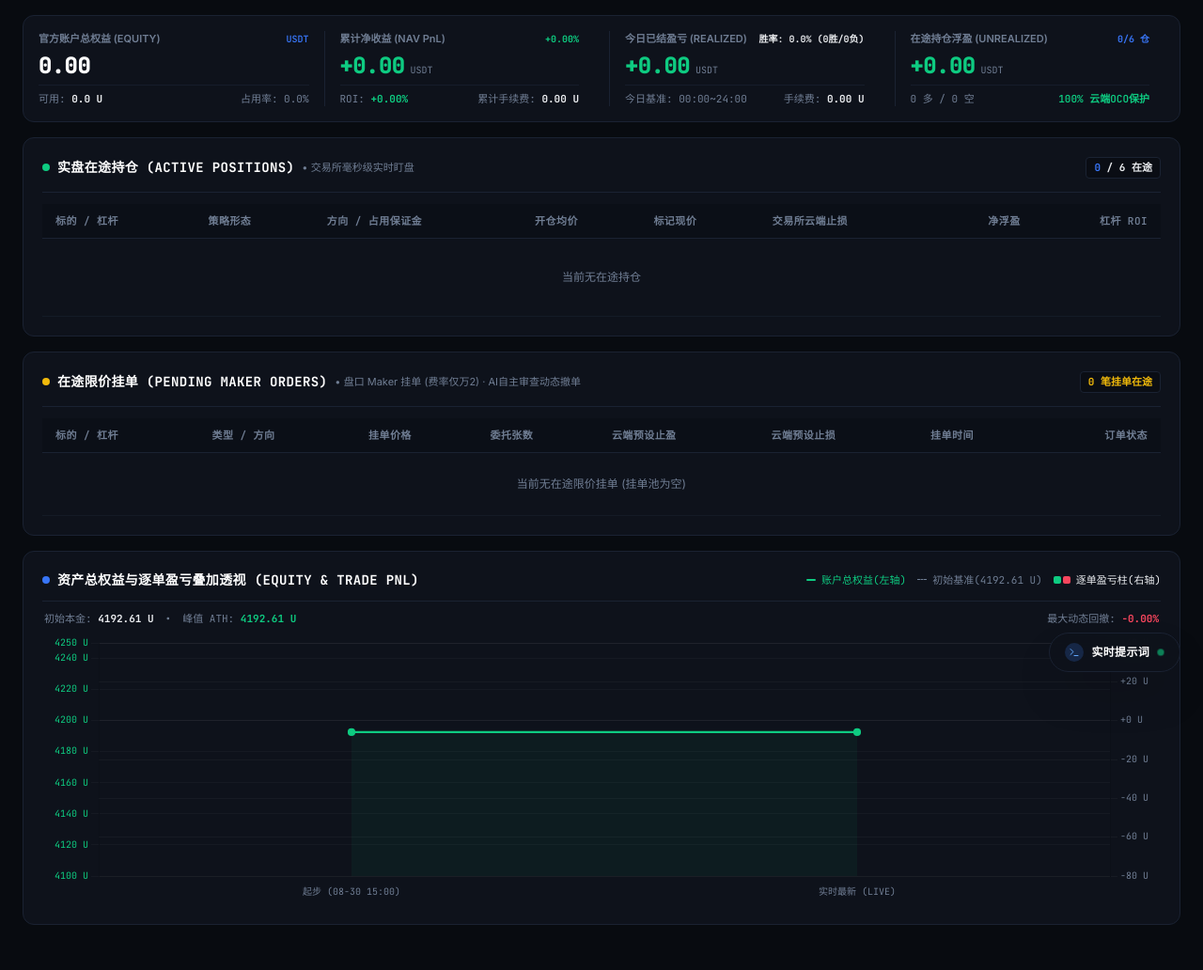
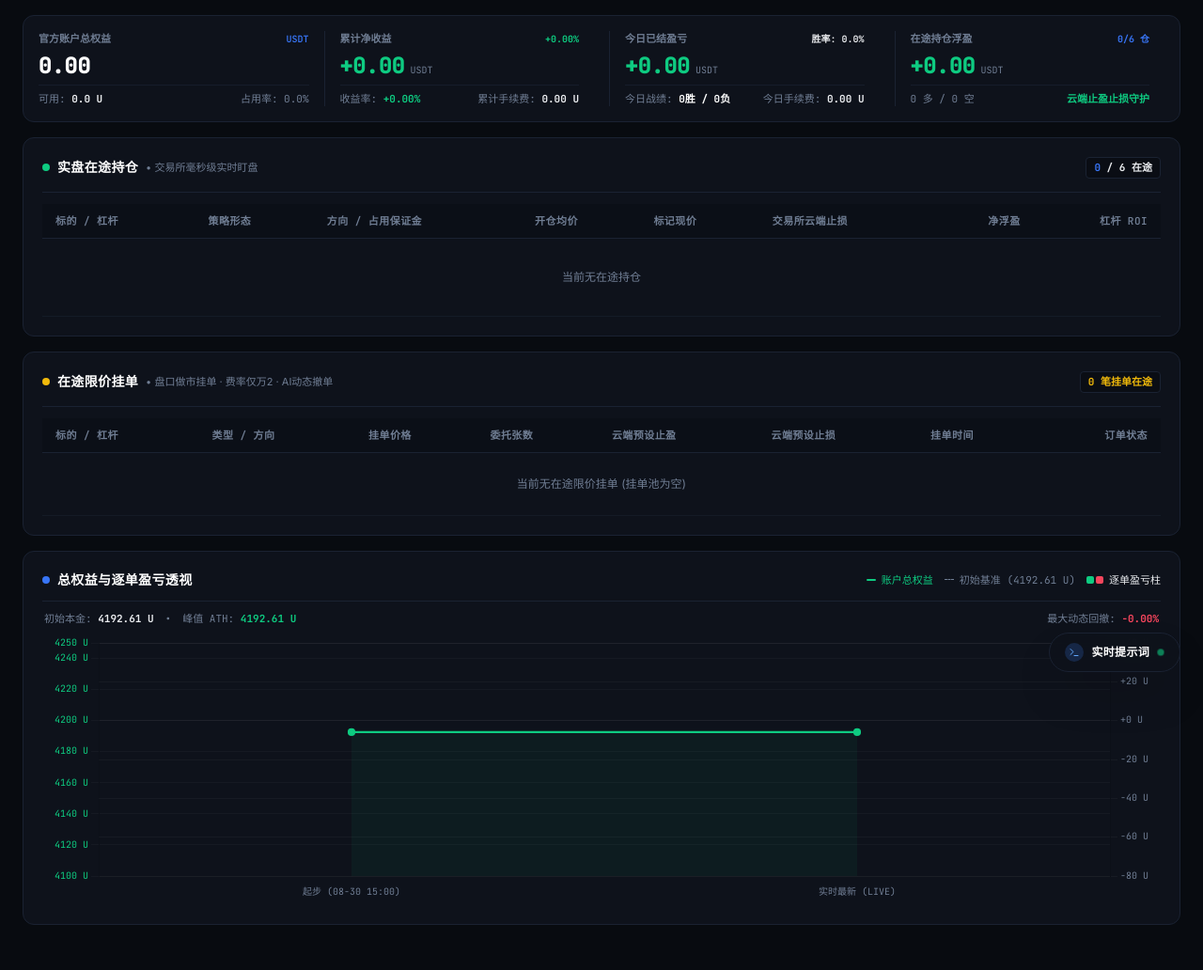
Before and after one commit to 0xdabiaoge/r20-quantum-trader, a FastAPI app: page / in a window 1280 px wide. Shown: the part 61-1093 px from the top of the page at 94% size. Run offline with FastAPI, Linux system fonts and the light colour scheme.

Commit message:
style(ui): simplify chart title, clean up KPI hero metrics layout, and remove redundant English label suffixes across all modules

```diff
--- a/dashboard/templates/index.html
+++ b/dashboard/templates/index.html
@@ -243,10 +243,10 @@
             <div class="terminal-panel p-3.5 sm:p-4">
                 <div class="grid grid-cols-2 lg:grid-cols-4 gap-3 sm:gap-4 divide-y lg:divide-y-0 lg:divide-x divide-[#1A2232]">
 
-                    <!-- Tile 1: 账户总权益 (Total Equity) -->
+                    <!-- Tile 1: 官方账户总权益 -->
                     <div class="flex flex-col justify-between pt-2 lg:pt-0 lg:px-2 first:pt-0 first:px-0">
                         <div class="flex items-center justify-between text-[11px] text-[#707E94] font-semibold">
-                            <span>官方账户总权益 (EQUITY)</span>
+                            <span>官方账户总权益</span>
                             <span class="font-mono text-[10px] text-[#3875F6]">USDT</span>
                         </div>
                         <div class="my-1">
@@ -254,14 +254,14 @@
                         </div>
                         <div class="flex items-center justify-between text-[11px] font-mono text-[#707E94] pt-1.5 border-t border-[#161D2B]">
                             <span>可用: <strong id="metric-avail" class="text-[#EAECEF]">--</strong></span>
-                            <span id="metric-margin-usage" class="text-[#707E94]">占用率: 0%</span>
-                        </div>
-                    </div>
-
-                    <!-- Tile 2: 累计净收益 (NAV Return) -->
+                            <span id="metric-margin-usage" class="text-[#707E94]">保证金占用: 0%</span>
+                        </div>
+                    </div>
+
+                    <!-- Tile 2: 累计净收益 -->
                     <div class="flex flex-col justify-between pt-2 lg:pt-0 lg:px-4">
                         <div class="flex items-center justify-between text-[11px] text-[#707E94] font-semibold">
-                            <span>累计净收益 (NAV PnL)</span>
+                            <span>累计净收益</span>
                             <span id="metric-cum-roi" class="font-mono text-[10px] font-bold text-[#0ECB81]">--</span>
                         </div>
                         <div class="my-1 flex items-baseline space-x-1.5">
@@ -269,15 +269,15 @@
                             <span class="text-[10px] font-mono text-[#707E94]">USDT</span>
                         </div>
                         <div class="flex items-center justify-between text-[11px] font-mono text-[#707E94] pt-1.5 border-t border-[#161D2B]">
-                            <span>ROI: <strong id="metric-cum-roi-label" class="text-[#0ECB81]">--</strong></span>
+                            <span>收益率: <strong id="metric-cum-roi-label" class="text-[#0ECB81]">--</strong></span>
                             <span>累计手续费: <strong id="metric-cum-fees" class="text-[#EAECEF]">--</strong></span>
                         </div>
                     </div>
 
-                    <!-- Tile 3: 今日已结盈亏 (Realized PnL) -->
+                    <!-- Tile 3: 今日已结盈亏 -->
                     <div class="flex flex-col justify-between pt-2 lg:pt-0 lg:px-4">
                         <div class="flex items-center justify-between text-[11px] text-[#707E94] font-semibold">
-                            <span>今日已结盈亏 (REALIZED)</span>
+                            <span>今日已结盈亏</span>
                             <span id="metric-today-wr" class="font-mono text-[10px] font-bold text-[#EAECEF]">胜率: 0%</span>
                         </div>
                         <div class="my-1 flex items-baseline space-x-1.5">
@@ -285,15 +285,15 @@
                             <span class="text-[10px] font-mono text-[#707E94]">USDT</span>
                         </div>
                         <div class="flex items-center justify-between text-[11px] font-mono text-[#707E94] pt-1.5 border-t border-[#161D2B]">
-                            <span class="text-[#707E94]">今日基准: 00:00~24:00</span>
-                            <span>手续费: <strong id="metric-fees" class="text-[#EAECEF]">0 U</strong></span>
-                        </div>
-                    </div>
-
-                    <!-- Tile 4: 在途持仓浮盈 (Active Positions & UPL) -->
+                            <span>今日战绩: <strong id="metric-today-record" class="text-white">0胜 / 0负</strong></span>
+                            <span>今日手续费: <strong id="metric-fees" class="text-[#EAECEF]">0 U</strong></span>
+                        </div>
+                    </div>
+
+                    <!-- Tile 4: 在途持仓浮盈 -->
                     <div class="flex flex-col justify-between pt-2 lg:pt-0 lg:px-4">
                         <div class="flex items-center justify-between text-[11px] text-[#707E94] font-semibold">
-                            <span>在途持仓浮盈 (UNREALIZED)</span>
+                            <span>在途持仓浮盈</span>
                             <span id="metric-pos-count" class="font-mono text-[10px] font-bold text-[#3875F6]">0/6 仓</span>
                         </div>
                         <div class="my-1 flex items-baseline space-x-1.5">
@@ -302,19 +302,19 @@
                         </div>
                         <div class="flex items-center justify-between text-[11px] font-mono text-[#707E94] pt-1.5 border-t border-[#161D2B]">
                             <span id="metric-pos-direction">0 多 / 0 空</span>
-                            <span class="text-[#0ECB81] font-semibold">100% 云端OCO保护</span>
-                        </div>
-                    </div>
-
-                </div>
-            </div>
-
-            <!-- 1. 实盘活动持仓 (Active Positions) -->
+                            <span class="text-[#0ECB81] font-semibold">云端止盈止损守护</span>
+                        </div>
+                    </div>
+
+                </div>
+            </div>
+
+            <!-- 1. 实盘在途持仓 -->
             <div class="terminal-panel p-4 sm:p-5">
                 <div class="flex items-center justify-between pb-3.5 mb-3 border-b border-[#1A2232]">
                     <div class="flex items-center space-x-2">
                         <div class="w-2 h-2 rounded-full bg-[#0ECB81]"></div>
-                        <h2 class="text-xs sm:text-sm font-bold text-white font-mono tracking-wide uppercase">实盘在途持仓 (Active Positions)</h2>
+                        <h2 class="text-xs sm:text-sm font-bold text-white font-mono tracking-wide">实盘在途持仓</h2>
                         <span class="text-[11px] text-[#707E94] hidden sm:inline">• 交易所毫秒级实时盯盘</span>
                     </div>
                     <div class="flex items-center space-x-2">
@@ -351,13 +351,13 @@
                 </div>
             </div>
 
-            <!-- 2. 在途限价挂单 (Pending Maker Orders) -->
+            <!-- 2. 在途限价挂单 -->
             <div class="terminal-panel p-4 sm:p-5">
                 <div class="flex items-center justify-between pb-3.5 mb-3 border-b border-[#1A2232]">
                     <div class="flex items-center space-x-2">
                         <div class="w-2 h-2 rounded-full bg-[#F0B90B]"></div>
-                        <h2 class="text-xs sm:text-sm font-bold text-white font-mono tracking-wide uppercase">在途限价挂单 (Pending Maker Orders)</h2>
-                        <span class="text-[11px] text-[#707E94] hidden sm:inline">• 盘口 Maker 挂单 (费率仅万2) · AI自主审查动态撤单</span>
+                        <h2 class="text-xs sm:text-sm font-bold text-white font-mono tracking-wide">在途限价挂单</h2>
+                        <span class="text-[11px] text-[#707E94] hidden sm:inline">• 盘口做市挂单 · 费率仅万2 · AI动态撤单</span>
                     </div>
                     <span class="px-2 py-0.5 rounded text-[11px] font-mono font-bold bg-[#0A0D14] text-[#F0B90B] border border-[#1A2232]">
                         <span id="pending-orders-count">0</span> 笔挂单在途
@@ -391,24 +391,24 @@
                 </div>
             </div>
 
-            <!-- 3. 资产总权益与逐单盈亏叠加透视 (Equity & Trade PnL Combo) -->
+            <!-- 3. 资产总权益与逐单盈亏 -->
             <div class="terminal-panel p-4 sm:p-5">
                 <div class="flex flex-col sm:flex-row sm:items-center justify-between gap-2.5 pb-3 mb-2.5 border-b border-[#1A2232]">
                     <div class="flex items-center space-x-2">
                         <div class="w-2 h-2 rounded-full bg-[#3875F6]"></div>
-                        <h2 class="text-xs sm:text-sm font-bold text-white font-mono tracking-wide uppercase">资产总权益与逐单盈亏叠加透视 (Equity & Trade PnL)</h2>
+                        <h2 class="text-xs sm:text-sm font-bold text-white font-mono tracking-wide">总权益与逐单盈亏透视</h2>
                     </div>
 
                     <!-- Clean Dual-Axis Legend -->
                     <div class="flex items-center space-x-3 text-[11px] font-mono">
                         <span class="inline-flex items-center text-[#0ECB81]">
-                            <span class="w-2.5 h-0.5 bg-[#0ECB81] mr-1.5 rounded-full"></span> 账户总权益(左轴)
+                            <span class="w-2.5 h-0.5 bg-[#0ECB81] mr-1.5 rounded-full"></span> 账户总权益
                         </span>
                         <span class="inline-flex items-center text-[#707E94]">
-                            <span class="w-2.5 h-0.5 border-t border-dashed border-[#707E94] mr-1.5"></span> 初始基准(4192.61 U)
+                            <span class="w-2.5 h-0.5 border-t border-dashed border-[#707E94] mr-1.5"></span> 初始基准 (4192.61 U)
                         </span>
                         <span class="inline-flex items-center text-[#EAECEF]">
-                            <span class="w-2 h-2 bg-[#0ECB81] mr-0.5 rounded-sm"></span><span class="w-2 h-2 bg-[#F6465D] mr-1.5 rounded-sm"></span> 逐单盈亏柱(右轴)
+                            <span class="w-2 h-2 bg-[#0ECB81] mr-0.5 rounded-sm"></span><span class="w-2 h-2 bg-[#F6465D] mr-1.5 rounded-sm"></span> 逐单盈亏柱
                         </span>
                     </div>
                 </div>
@@ -440,7 +440,7 @@
                 <div class="flex items-center justify-between pb-3.5 mb-3 border-b border-[#1A2232]">
                     <div class="flex items-center space-x-2">
                         <div class="w-2 h-2 rounded-full bg-[#3875F6]"></div>
-                        <h2 class="text-xs sm:text-sm font-bold text-white font-mono tracking-wide uppercase">AI 大脑实时决策与全维因子矩阵 (6 大核心加密资产)</h2>
+                        <h2 class="text-xs sm:text-sm font-bold text-white font-mono tracking-wide">AI 大脑实时决策与全维因子矩阵 (6 大核心加密资产)</h2>
                     </div>
                     <div class="flex items-center space-x-2">
                         <div class="hidden sm:flex items-center space-x-1.5 px-2 py-0.5 rounded bg-[#0A0D14] border border-[#1A2232] text-xs font-mono">
@@ -464,7 +464,7 @@
                 <div class="flex items-center justify-between pb-3.5 mb-3 border-b border-[#1A2232]">
                     <div class="flex items-center space-x-2">
                         <div class="w-2 h-2 rounded-full bg-cyan-400"></div>
-                        <h2 class="text-xs sm:text-sm font-bold text-white font-mono tracking-wide uppercase">AI 大脑历史决策推演审计流 (Decision Audit Log)</h2>
+                        <h2 class="text-xs sm:text-sm font-bold text-white font-mono tracking-wide">AI 大脑历史决策推演审计流</h2>
                     </div>
                 </div>
                 <div id="ai-history-timeline" class="space-y-3 max-h-[420px] overflow-y-auto custom-scrollbar pr-1">
@@ -481,7 +481,7 @@
                 <div class="flex items-center justify-between pb-3.5 mb-3 border-b border-[#1A2232]">
                     <div class="flex items-center space-x-2">
                         <div class="w-2 h-2 rounded-full bg-[#F0B90B]"></div>
-                        <h2 class="text-xs sm:text-sm font-bold text-white font-mono tracking-wide uppercase">全网重大资讯与多币种舆情指数 (News Intelligence)</h2>
+                        <h2 class="text-xs sm:text-sm font-bold text-white font-mono tracking-wide">全网重大资讯与多币种舆情指数</h2>
                     </div>
                     <div class="text-xs font-mono text-[#707E94]">
                         宏观环境: <strong id="news-macro-env" class="text-[#0ECB81]">偏多震荡</strong>
@@ -492,7 +492,7 @@
                     <!-- Left: Coins Sentiment (5 cols) -->
                     <div class="lg:col-span-5 terminal-subpanel p-3.5">
                         <div class="flex items-center justify-between mb-2.5 pb-2 border-b border-[#161D2B]">
-                            <h3 class="text-xs font-bold text-white font-mono uppercase">标的多空情绪指数</h3>
+                            <h3 class="text-xs font-bold text-white font-mono">标的多空情绪指数</h3>
                             <span id="news-sentiment-time" class="text-[10px] font-mono text-[#707E94]">--</span>
                         </div>
                         <div id="coin-sentiments-grid" class="grid grid-cols-2 sm:grid-cols-5 gap-2">
@@ -503,7 +503,7 @@
                     <!-- Right: News Feed (7 cols) -->
                     <div class="lg:col-span-7 terminal-subpanel p-3.5 flex flex-col justify-between">
                         <div class="flex items-center justify-between mb-2.5 pb-2 border-b border-[#161D2B]">
-                            <h3 class="text-xs font-bold text-white font-mono uppercase">24H 重点快讯情报流</h3>
+                            <h3 class="text-xs font-bold text-white font-mono">24H 重点快讯情报流</h3>
                             <span id="news-feed-time" class="text-[10px] font-mono text-[#3875F6]">实时抓取</span>
                         </div>
                         <div id="news-headlines-container" class="space-y-2 max-h-[340px] overflow-y-auto custom-scrollbar pr-1">
@@ -523,7 +523,7 @@
                 <div class="flex items-center justify-between pb-3.5 mb-3 border-b border-[#1A2232]">
                     <div class="flex items-center space-x-2">
                         <div class="w-2 h-2 rounded-full bg-purple-400"></div>
-                        <h2 class="text-xs sm:text-sm font-bold text-white font-mono tracking-wide uppercase">AI 交易大脑启发式长期记忆库 (AI Trading Memory)</h2>
+                        <h2 class="text-xs sm:text-sm font-bold text-white font-mono tracking-wide">AI 交易大脑启发式长期记忆库</h2>
                     </div>
                     <div class="flex items-center space-x-2">
                         <div class="hidden sm:flex items-center space-x-1.5 px-2 py-0.5 rounded bg-[#0A0D14] border border-[#1A2232] text-xs font-mono">
@@ -547,7 +547,7 @@
                 <div class="flex items-center justify-between pb-3.5 mb-3 border-b border-[#1A2232]">
                     <div class="flex items-center space-x-2">
                         <div class="w-2 h-2 rounded-full bg-indigo-400"></div>
-                        <h2 class="text-xs sm:text-sm font-bold text-white font-mono tracking-wide uppercase">AI 认知复盘与痛点归因 (Cognitive Post-Mortem)</h2>
+                        <h2 class="text-xs sm:text-sm font-bold text-white font-mono tracking-wide">AI 认知复盘与痛点归因</h2>
                     </div>
                     <div class="text-xs font-mono text-[#707E94] hidden sm:flex items-center space-x-1.5">
                         <span>决策机制:</span>
@@ -557,7 +557,7 @@
 
                 <div class="terminal-subpanel p-3.5">
                     <div class="flex items-center justify-between mb-2.5 pb-2 border-b border-[#161D2B]">
-                        <h3 class="text-xs font-bold text-white font-mono uppercase">AI 逐单归因与痛点诊断</h3>
+                        <h3 class="text-xs font-bold text-white font-mono">AI 逐单归因与痛点诊断</h3>
                         <span id="lab-insights-time" class="text-[10px] font-mono text-[#707E94]">--</span>
                     </div>
                     <div id="ai-insights-container" class="space-y-2 text-xs max-h-[300px] overflow-y-auto custom-scrollbar pr-1">
@@ -568,7 +568,7 @@
 
             <!-- 3. Performance Leaderboard -->
             <div class="terminal-panel p-4 sm:p-5">
-                <h3 class="text-xs sm:text-sm font-bold text-white font-mono uppercase mb-3">标的盈亏与胜率贡献榜</h3>
+                <h3 class="text-xs sm:text-sm font-bold text-white font-mono mb-3">标的盈亏与胜率贡献榜</h3>
                 <div class="overflow-x-auto custom-scrollbar">
                     <table class="w-full text-left font-mono">
                         <thead>
@@ -597,7 +597,7 @@
                 <div class="flex flex-col sm:flex-row sm:items-center justify-between gap-2.5 pb-3.5 mb-3 border-b border-[#1A2232]">
                     <div class="flex items-center space-x-2">
                         <div class="w-2 h-2 rounded-full bg-blue-500"></div>
-                        <h2 class="text-xs sm:text-sm font-bold text-white font-mono tracking-wide uppercase">生命周期交易台账 (Lifecycle Trades)</h2>
+                        <h2 class="text-xs sm:text-sm font-bold text-white font-mono tracking-wide">生命周期交易台账</h2>
                     </div>
 
                     <!-- Search & Filter Pill Buttons -->
@@ -636,7 +636,7 @@
                 <div class="flex items-center justify-between pb-3.5 mb-3 border-b border-[#1A2232]">
                     <div class="flex items-center space-x-2">
                         <i data-lucide="terminal" class="w-3.5 h-3.5 text-blue-400"></i>
-                        <h3 class="text-xs font-bold text-white font-mono tracking-wide uppercase">R20 AI 大脑量化引擎巡检日志</h3>
+                        <h3 class="text-xs font-bold text-white font-mono tracking-wide">AI 大脑量化引擎巡检日志</h3>
                     </div>
                 </div>
                 <div id="logs-container" class="terminal-subpanel text-[#EAECEF] p-3.5 font-mono text-xs max-h-60 overflow-y-auto custom-scrollbar space-y-1">
@@ -1121,7 +1121,9 @@
                     todayPnlEl.className = `text-xl sm:text-2xl font-extrabold font-mono tracking-tight ${todayPnl >= 0 ? 'text-[#0ECB81]' : 'text-[#F6465D]'}`;
                 }
                 const todayWrEl = document.getElementById('metric-today-wr');
-                if (todayWrEl) todayWrEl.innerText = `胜率: ${todayWr.toFixed(1)}% (${todayWins}胜/${todayLosses}负)`;
+                if (todayWrEl) todayWrEl.innerText = `胜率: ${todayWr.toFixed(1)}%`;
+                const todayRecEl = document.getElementById('metric-today-record');
+                if (todayRecEl) todayRecEl.innerText = `${todayWins}胜 / ${todayLosses}负`;
                 const todayFeeEl = document.getElementById('metric-fees');
                 if (todayFeeEl) todayFeeEl.innerText = `${todayFee.toFixed(2)} U`;
 
```
Also changed, not shown: 1 other file.
